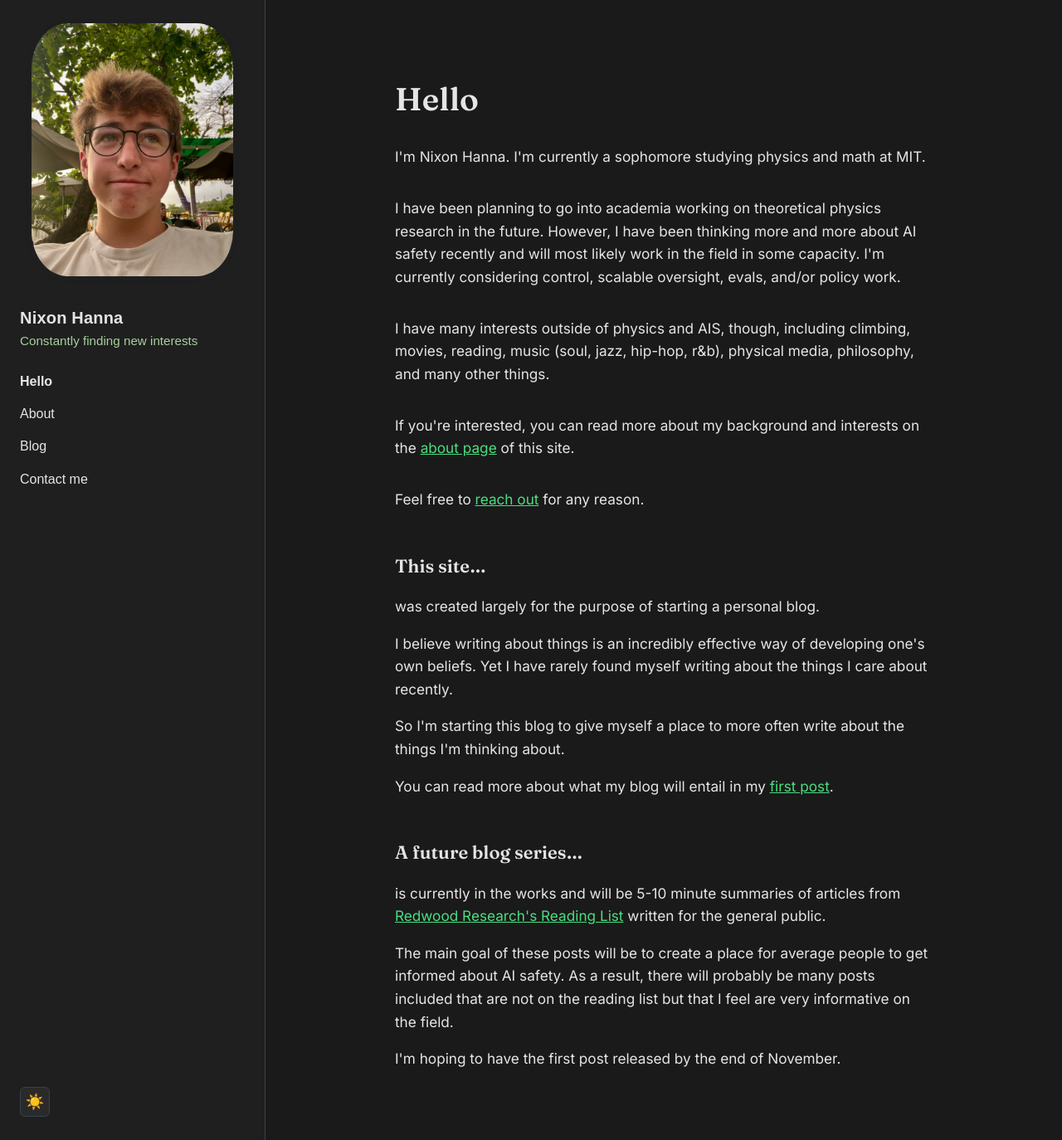
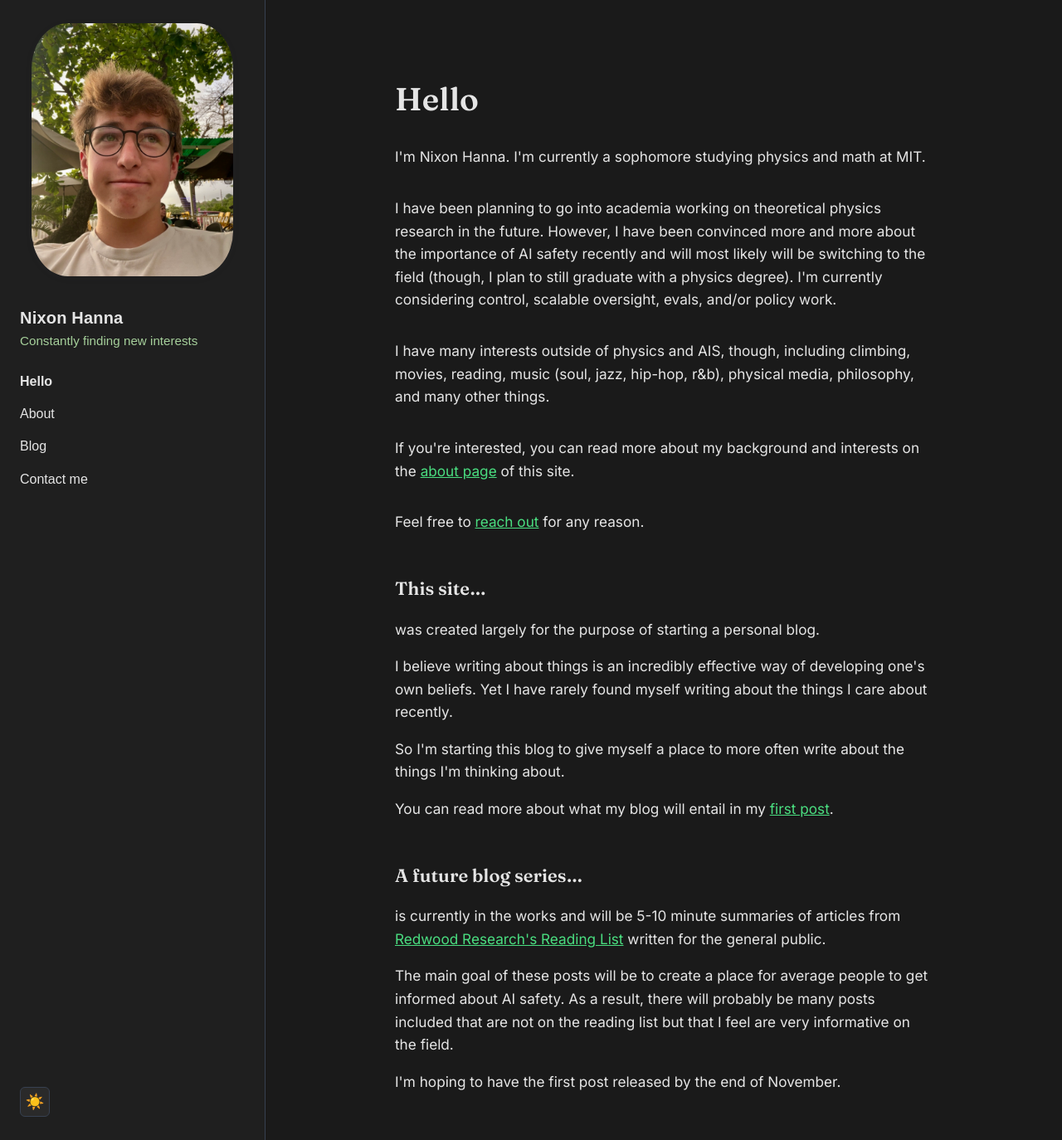
Before and after one commit to nhanna95/personal-website, a Jekyll site: the page built from index.html, in a window 1280 px wide and 1374 px high. Shown: the whole window at 83% size. Built offline with Jekyll 4.4.1, drawn with Linux system fonts in a browser that asks for light colours.

Commit message:
edit home page

```diff
--- a/index.html
+++ b/index.html
@@ -10,8 +10,9 @@ permalink: /
 
 <p>I'm Nixon Hanna. I'm currently a sophomore studying physics and math at MIT.</p>
 <p>I have been planning to go into academia working on theoretical physics research in the future. However, I have been
-    thinking more and more about AI safety recently and will most likely work in the field in some capacity. I'm
-    currently considering control, scalable oversight, evals, and/or policy work.</p>
+    convinced more and more about the importance of AI safety recently and will most likely will be switching to the
+    field (though, I plan to still graduate with a physics degree). I'm currently considering control, scalable
+    oversight, evals, and/or policy work.</p>
 <p>I have many interests outside of physics and AIS, though, including climbing, movies, reading, music (soul, jazz,
     hip-hop, r&b), physical media, philosophy, and many other things.</p>
 <p>If you're interested, you can read more about my background and interests on the <a
```
